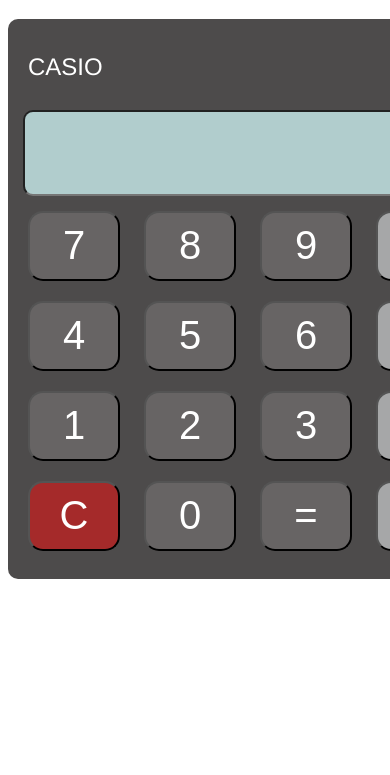
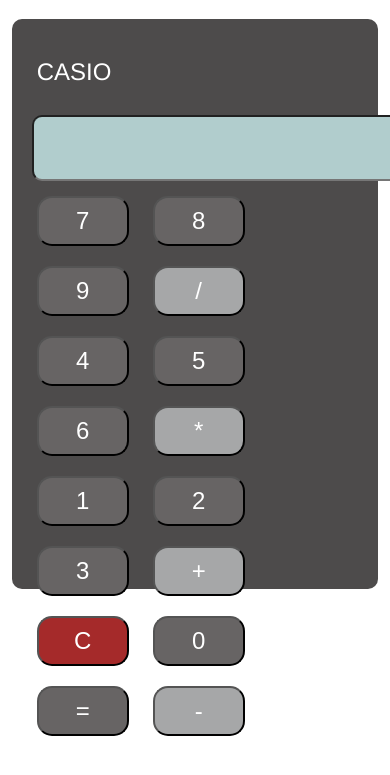
Before and after one commit to Suhailirfani/calculator, a plain HTML site: page index.html in a window 390 px wide. Shown: the part 61-836 px from the top of the page. Drawn offline with Linux system fonts and the light colour scheme.

Commit message:
Update styles.css
made responsive

```diff
--- a/styles.css
+++ b/styles.css
@@ -44,3 +44,17 @@ p{
 .button:hover{
     border: 2px solid rgb(176, 36, 36);
 }
+@media screen and (max-width: 500px) {
+    .container {
+        max-width: 90%;
+        padding: 15px;
+    }
+    .button {
+        font-size: 1.5rem;
+        height: 50px;
+    }
+    #screen {
+        font-size: 1.5rem;
+        height: 60px;
+    }
+}
```
